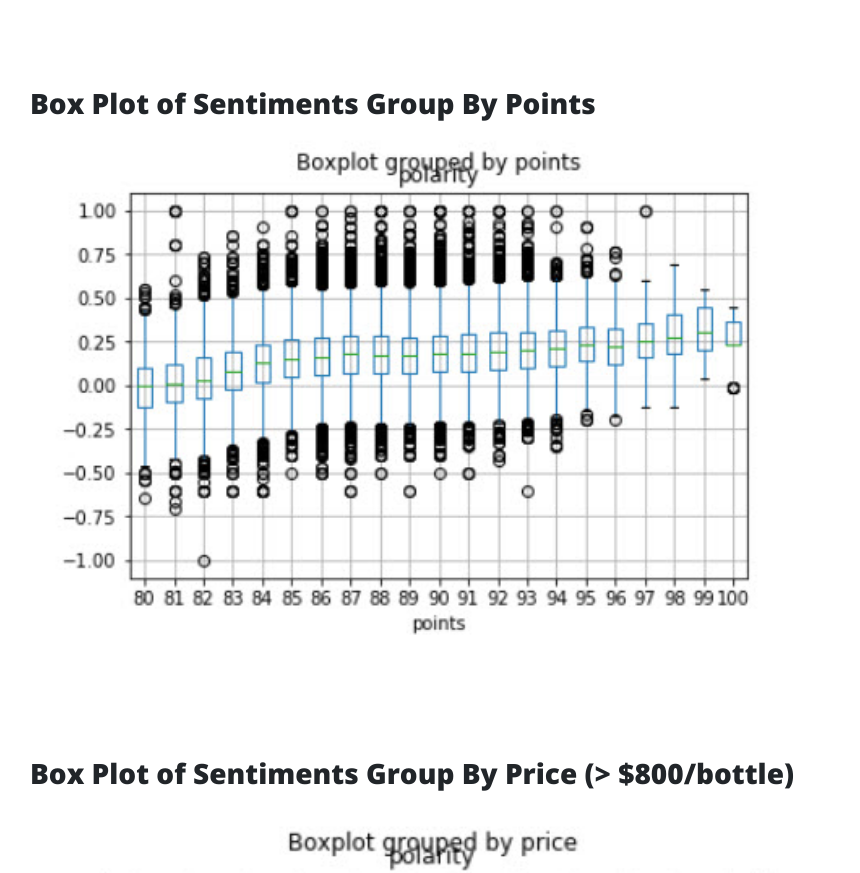
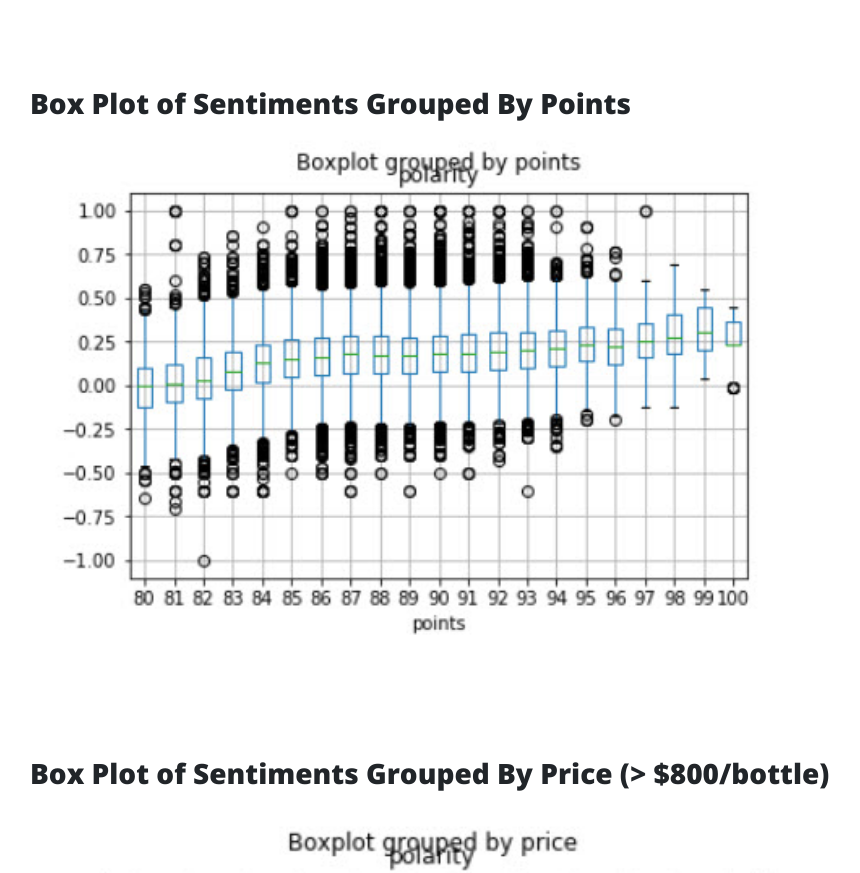
Before and after one commit to bhavanikumar10/Project3, a website: page post.html in a window 1280 px wide. Shown: the part 1827-2700 px from the top of the page, without its empty margins (55-915 px from the left). Drawn offline with nearby package versions, Linux system fonts and the light colour scheme.

Commit message:
Add files via upload

```diff
--- a/post.html
+++ b/post.html
@@ -85,21 +85,21 @@
           <br>
           <br>
           <br>
-          <h3>Box Plot of Sentiments Group By Points</h3>
+          <h3>Box Plot of Sentiments Grouped By Points</h3>
           <img class="img-fluid" src="img/boxplot-points-polarity.jpg" alt="" width="800" height="600">
 
           <br>
           <br>
           <br>
           <br>
-          <h3>Box Plot of Sentiments Group By Price (> $800/bottle)</h3>
+          <h3>Box Plot of Sentiments Grouped By Price (> $800/bottle)</h3>
           <img class="img-fluid" src="img/boxplot-over-800.jpg" alt="" width="800" height="600">
 
           <br>
           <br>
           <br>
           <br>
-          <h3>Box Plot of Sentiments Group By Price (< $20/bottle)</h3>
+          <h3>Box Plot of Sentiments Grouped By Price (< $20/bottle)</h3>
           <img class="img-fluid" src="img/boxplot-less-20.jpg" alt="" width="800" height="600">
 
           <br>
```
